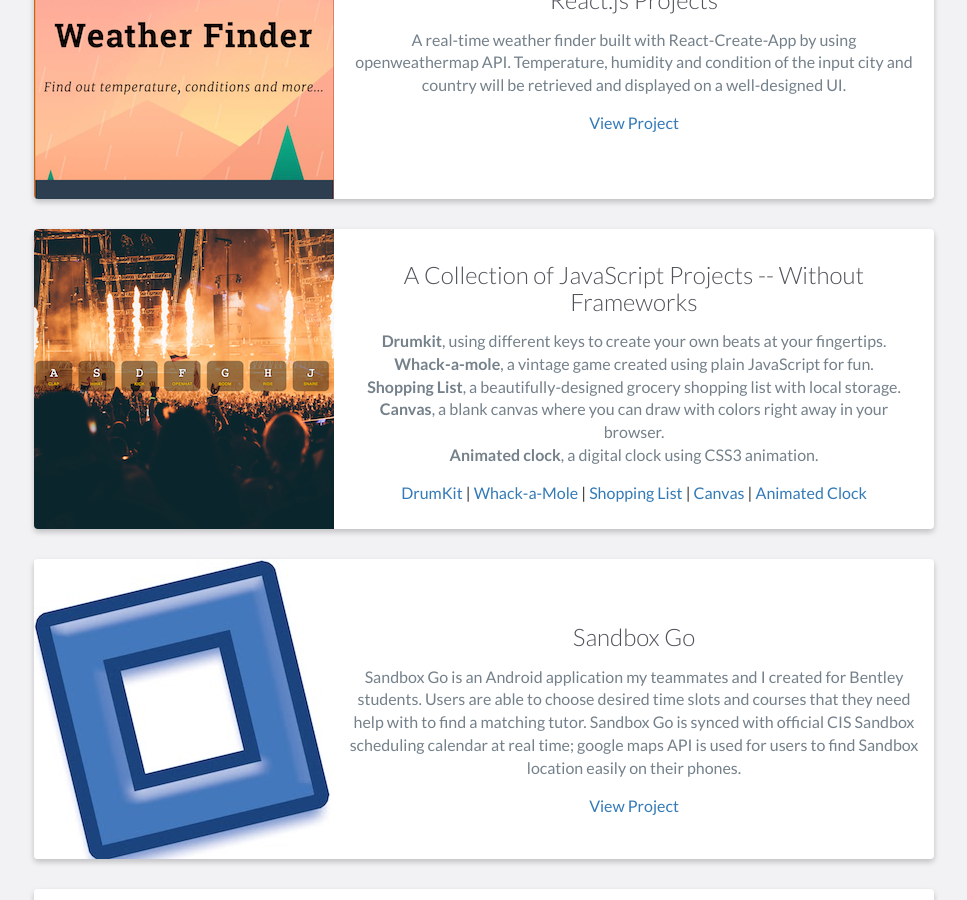
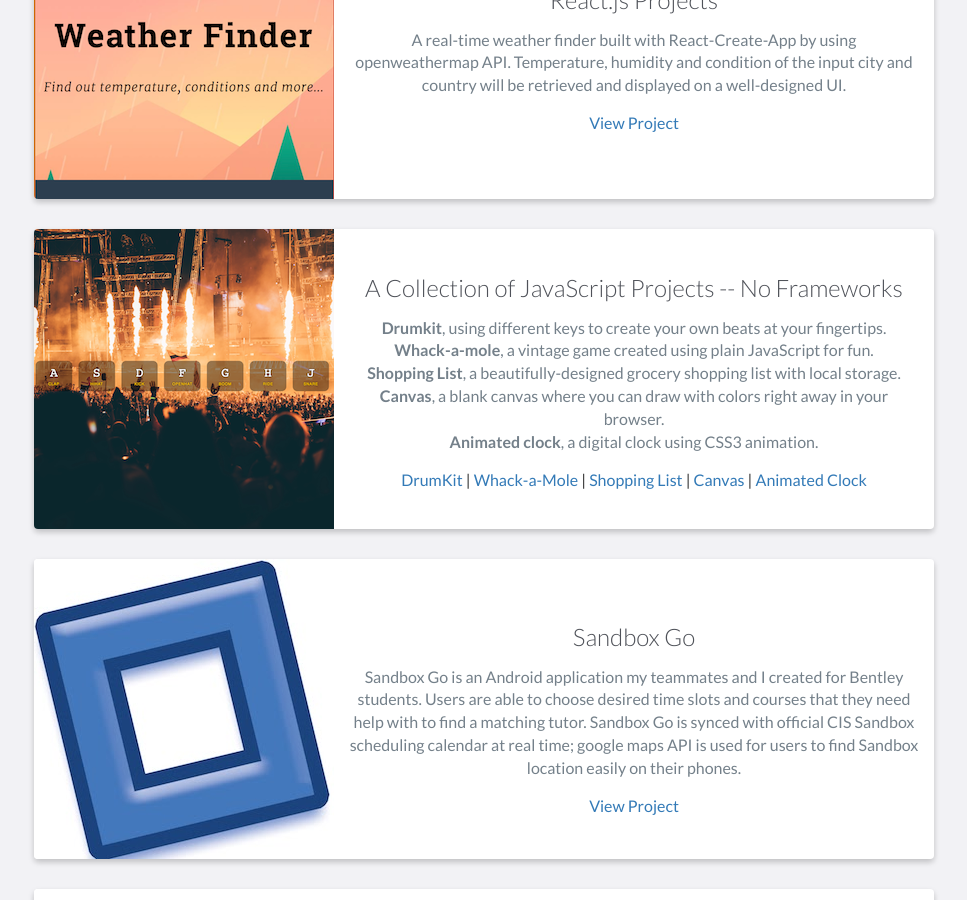
Before and after one commit to yueshu7939/MyPage, a Jekyll site: the page built from index.html, in a window 1280 px wide and 900 px high, scrolled down 3662 px. Shown: the whole window, without its empty margins (156-1123 px from the left). Built offline with Jekyll 4.4.1, drawn with Linux system fonts in a browser that asks for light colours; nearby versions of some CDN libraries; library files that are not in the unit come from our copies.

Commit message:
change project address

```diff
--- a/_includes/main.html
+++ b/_includes/main.html
@@ -98,7 +98,7 @@
                 <p>
                     A real-time weather finder built with React-Create-App by using openweathermap API. Temperature, humidity and condition of the input city and country will be retrieved and displayed on a well-designed UI.
                 </p>
-                <a href="miniprojects/weatherfinder/public/index.html" target="_blank">View Project</a>
+                <a href="http://yueshu7939.github.io/weatherfinder" target="_blank">View Project</a>
             </div>
             <!-- End .project-info -->
         </div>
@@ -108,7 +108,7 @@
                 </div>
                 <!-- End .project-image -->
                 <div class="project-info">
-                    <h3>A Collection of JavaScript Projects -- Without Frameworks</h3>
+                    <h3>A Collection of JavaScript Projects -- No Frameworks</h3>
                     <p>
                         <p>
                             <Strong>Drumkit</Strong>, using different keys to create your own beats at your fingertips. </br>
```
